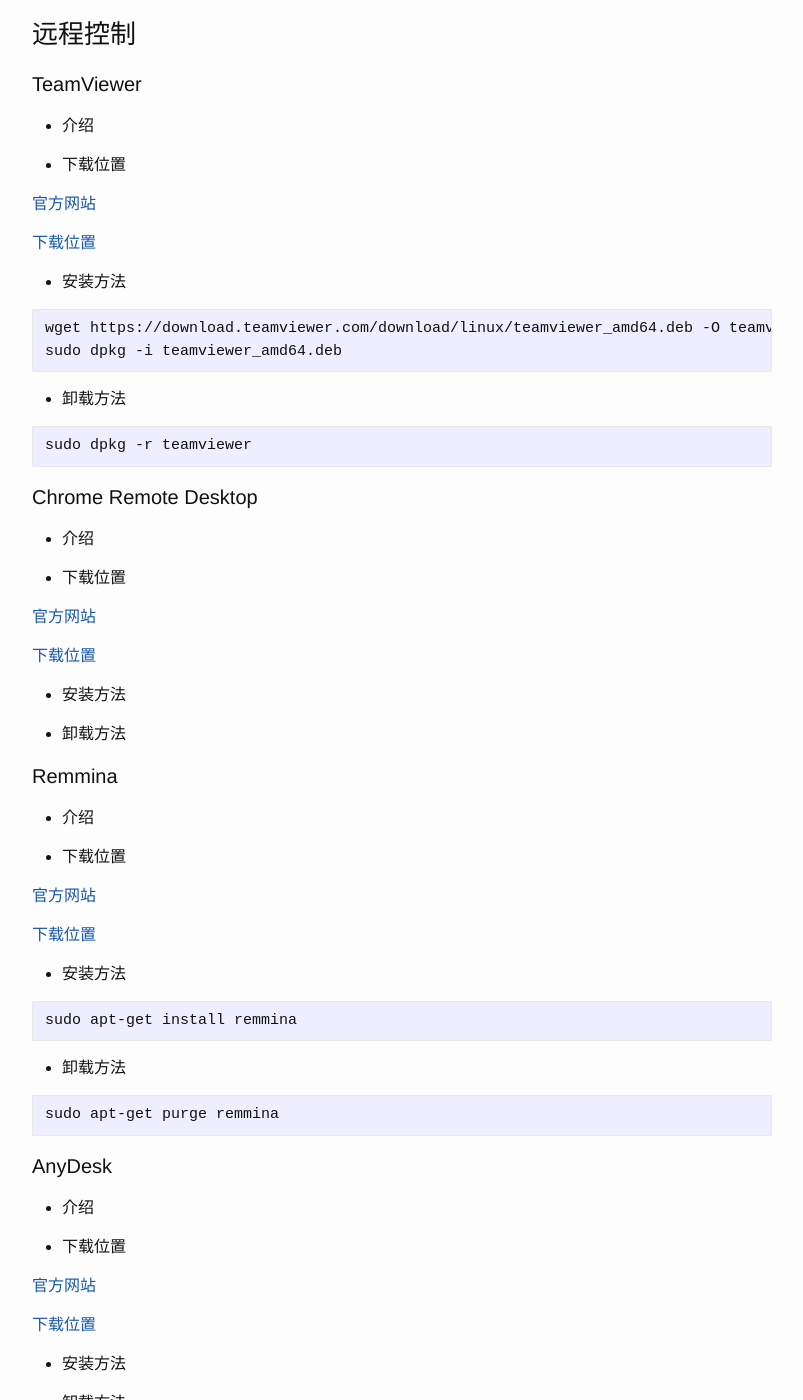
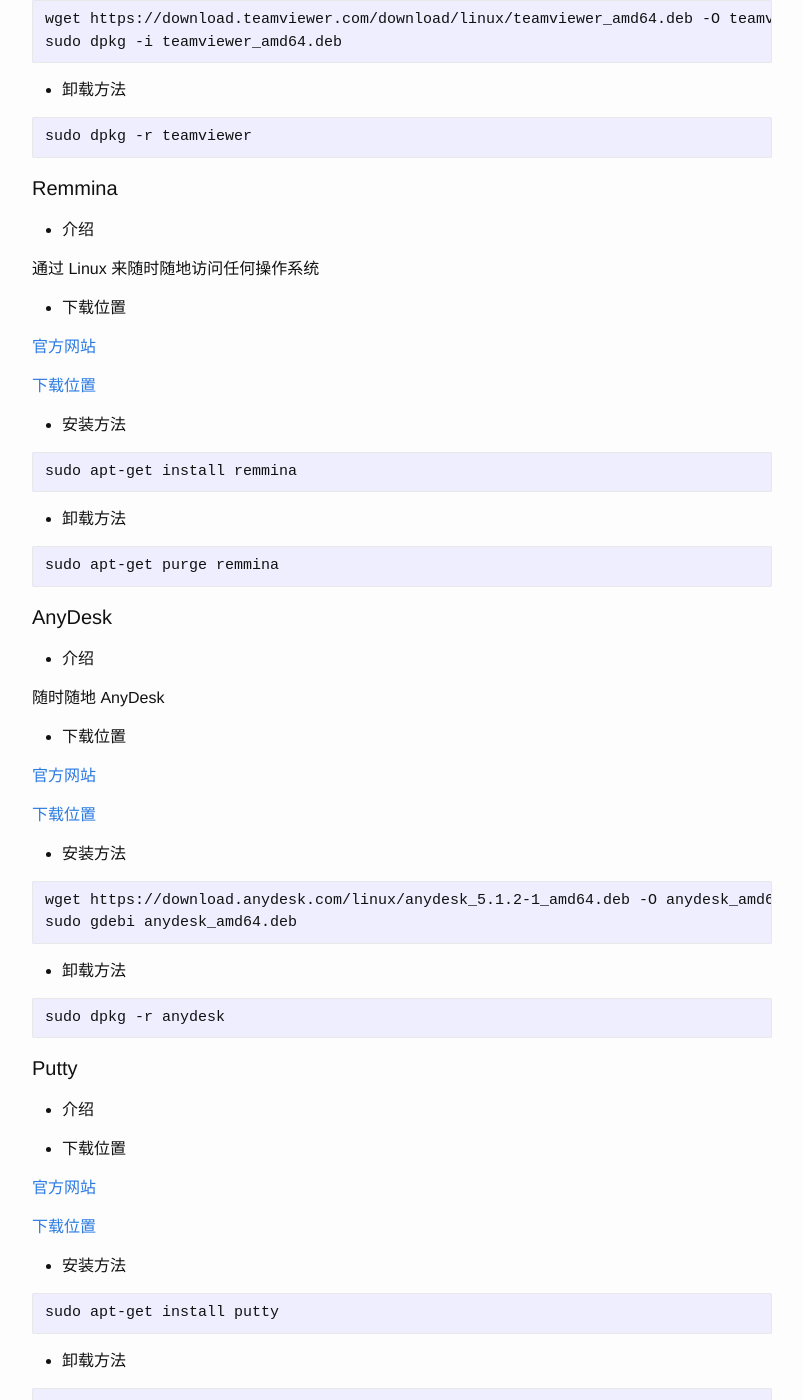
Before and after one commit to mudongliang/mudongliang.github.io, a Jekyll site: the page built from _posts/2018-12-16-popular-software.md, in a window 1280 px wide and 1400 px high, scrolled down 39293 px. Shown: the whole window, without its empty margins (238-1041 px from the left). Built offline with Jekyll 4.4.1, drawn with Linux system fonts in a browser that asks for light colours; some of the changed text lies outside the part shown.

Commit message:
add more software about remote control

````diff
--- a/_posts/2018-12-16-popular-software.md
+++ b/_posts/2018-12-16-popular-software.md
@@ -1885,9 +1877,9 @@
 
 - 下载位置
 
-[官方网站]()
-
-[下载位置]()
+[官方网站](https://www.teamviewer.cn/cn/)
+
+[下载位置](https://download.teamviewer.com/download/linux/teamviewer_amd64.deb)
 
 - 安装方法
 
@@ -1902,29 +1894,17 @@
 sudo dpkg -r teamviewer
 ```
 
-#### Chrome Remote Desktop
-
-- 介绍
-
-- 下载位置
-
-[官方网站]()
-
-[下载位置]()
-
-- 安装方法
-
-- 卸载方法
-
 #### Remmina
 
 - 介绍
 
-- 下载位置
-
-[官方网站]()
-
-[下载位置]()
+通过 Linux 来随时随地访问任何操作系统
+
+- 下载位置
+
+[官方网站](https://remmina.org/)
+
+[下载位置](https://remmina.org/how-to-install-remmina/)
 
 - 安装方法
 
@@ -1942,15 +1922,26 @@
 
 - 介绍
 
-- 下载位置
-
-[官方网站]()
-
-[下载位置]()
-
-- 安装方法
-
-- 卸载方法
+随时随地 AnyDesk
+
+- 下载位置
+
+[官方网站](https://anydesk.com/en)
+
+[下载位置](https://anydesk.com/en/downloads/linux)
+
+- 安装方法
+
+```
+wget https://download.anydesk.com/linux/anydesk_5.1.2-1_amd64.deb -O anydesk_amd64.deb
+sudo gdebi anydesk_amd64.deb
+```
+
+- 卸载方法
+
+```
+sudo dpkg -r anydesk
+```
 
 #### Putty
 
@@ -1958,9 +1949,9 @@
 
 - 下载位置
 
-[官方网站]()
-
-[下载位置]()
+[官方网站](https://www.putty.org/)
+
+[下载位置](https://www.chiark.greenend.org.uk/~sgtatham/putty/latest.html)
 
 - 安装方法
 
````
Also changed, not shown: other parts of _posts/2018-12-16-popular-software.md (+0 -8 lines).
